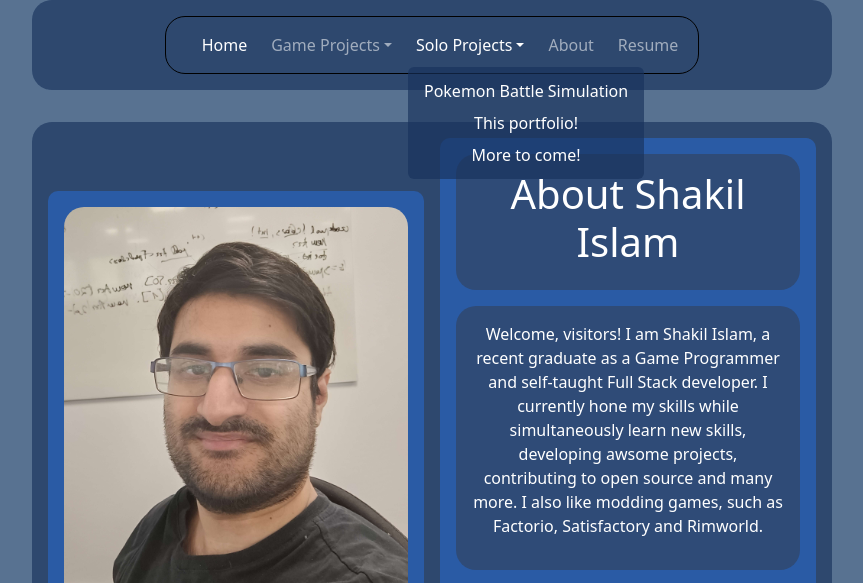
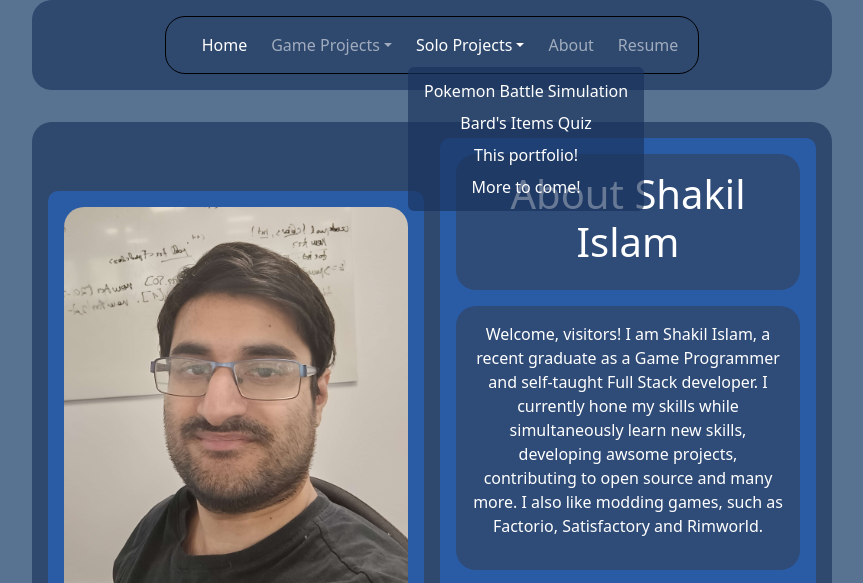
Before and after one commit to Wait2Late/Portfolio, a website: page WebPages/About.html in a window 1280 px wide. Both pictures are taken after a click on the link "Solo Projects". Shown: the top 583 px of the page, without its empty margins (208-1071 px from the left). Drawn offline with nearby package versions, Linux system fonts and the light colour scheme.

Commit message:
Update project links to include "Bard's Items Quiz" across multiple pages

```diff
--- a/WebPages/About.html
+++ b/WebPages/About.html
@@ -30,7 +30,8 @@
                         <a class="nav-link dropdown-toggle" href="#" data-bs-toggle="dropdown" aria-expanded="false">Solo Projects</a>
                         <ul class="dropdown-menu">
                             <li><a class="dropdown-item" href="https://github.com/Wait2Late/Pokemon">Pokemon Battle Simulation</a></li>
-                            <li><a class="dropdown-item" href="../index.html">This portfolio!</a></li>
+                            <li><a class="dropdown-item" href="https://github.com/Wait2Late/Bards-Items-quiz">Bard's Items Quiz</a></li>
+                            <li><a class="dropdown-item" href="#">This portfolio!</a></li>
                             <li><a class="dropdown-item" href="#">More to come!</a></li>
                         </ul>
                     </li>
```
Also changed, not shown: WebPages/Epilogue.html (+2 -1 lines), WebPages/Internship.html (+2 -1 lines), WebPages/JimboDimbo.html (+2 -1 lines), WebPages/Resume.html (+2 -1 lines), WebPages/Tronco.html (+2 -1 lines), WebPages/Wooter.html (+2 -1 lines).
